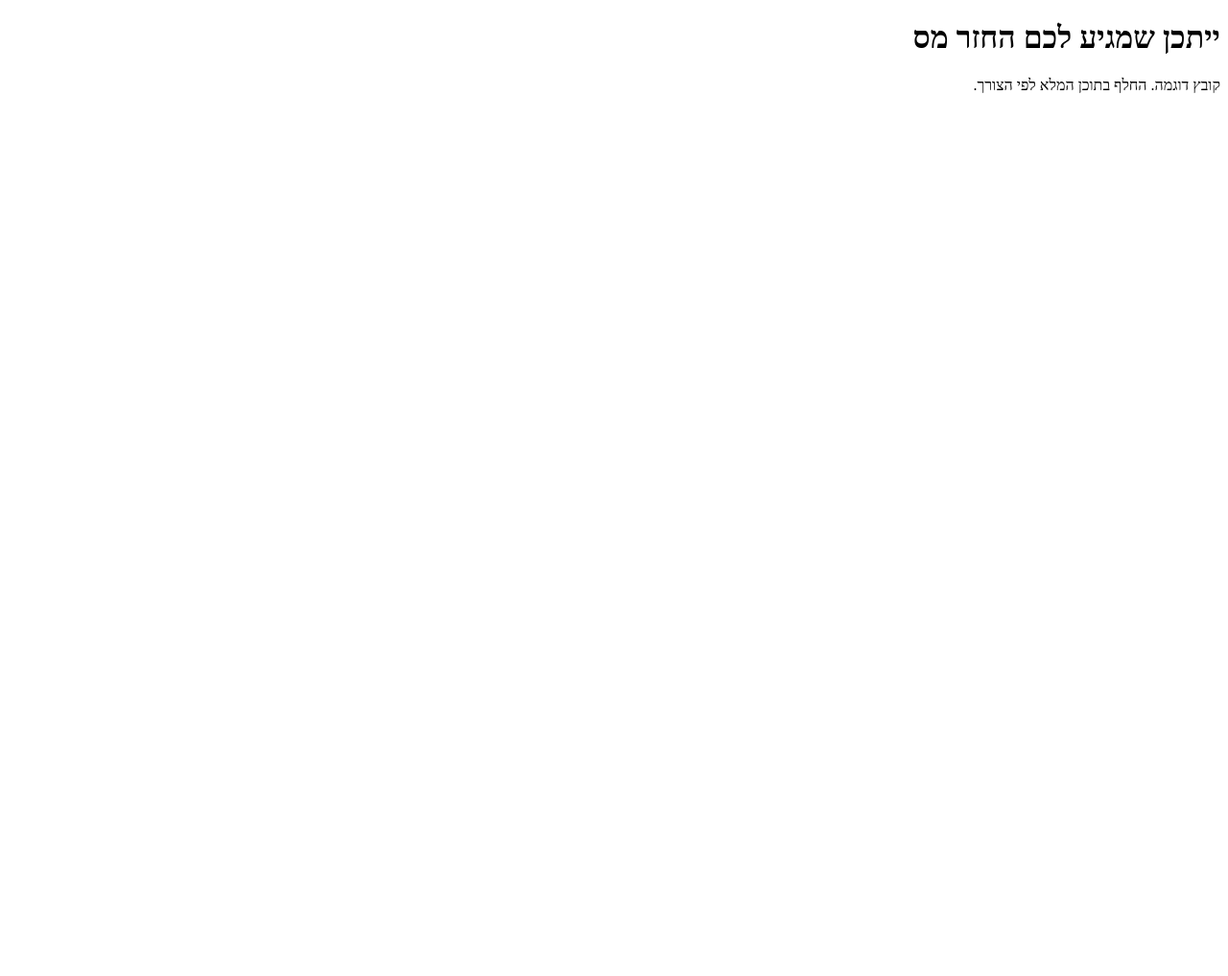
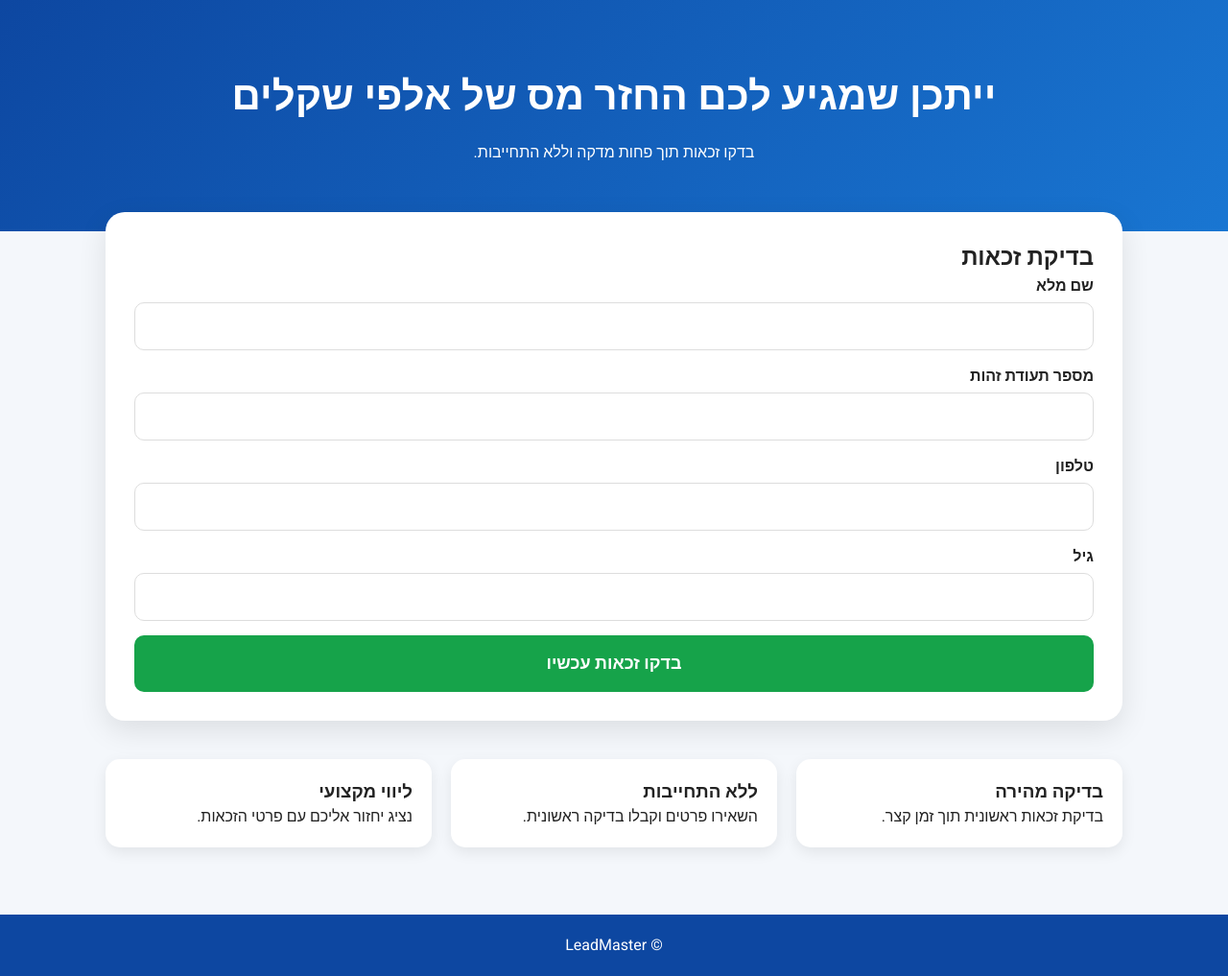
Before and after one commit to yankeisking-dev/landingpage-web, a plain HTML site: page index.html in a window 1280 px wide. Shown: the whole page at 96% size. Before the commit the page ends 800 px from the top, so only its background shows below. Drawn offline with Linux system fonts and the light colour scheme.

Commit message:
Add files via upload

```diff
--- a/index.html
+++ b/index.html
@@ -4,9 +4,48 @@
 <meta charset="UTF-8">
 <meta name="viewport" content="width=device-width, initial-scale=1.0">
 <title>בדיקת זכאות להחזר מס</title>
+<link href="https://fonts.googleapis.com/css2?family=Heebo:wght@300;400;500;700;800&display=swap" rel="stylesheet">
+<style>
+*{margin:0;padding:0;box-sizing:border-box;font-family:Heebo,sans-serif}
+body{background:#f4f7fb;color:#222}
+.hero{background:linear-gradient(135deg,#0d47a1,#1976d2);color:#fff;padding:70px 20px;text-align:center}
+.hero h1{font-size:42px;margin-bottom:15px}
+.container{max-width:1100px;margin:auto;padding:20px}
+.form-box{background:#fff;padding:30px;border-radius:20px;margin-top:-40px;box-shadow:0 10px 30px rgba(0,0,0,.1)}
+.form-group{margin-bottom:15px}
+label{display:block;font-weight:700;margin-bottom:5px}
+input{width:100%;padding:14px;border:1px solid #ddd;border-radius:10px}
+button{width:100%;padding:16px;background:#16a34a;color:#fff;border:none;border-radius:10px;font-size:18px;font-weight:700;cursor:pointer}
+.cards{display:grid;grid-template-columns:repeat(auto-fit,minmax(250px,1fr));gap:20px;margin-top:40px}
+.card{background:#fff;padding:20px;border-radius:15px;box-shadow:0 5px 15px rgba(0,0,0,.08)}
+.footer{background:#0d47a1;color:#fff;text-align:center;padding:20px;margin-top:50px}
+</style>
 </head>
 <body>
-<h1>ייתכן שמגיע לכם החזר מס</h1>
-<p>קובץ דוגמה. החלף בתוכן המלא לפי הצורך.</p>
+<section class="hero">
+<h1>ייתכן שמגיע לכם החזר מס של אלפי שקלים</h1>
+<p>בדקו זכאות תוך פחות מדקה וללא התחייבות.</p>
+</section>
+
+<div class="container">
+<div class="form-box">
+<h2>בדיקת זכאות</h2>
+<form id="leadForm">
+<div class="form-group"><label>שם מלא</label><input type="text" required></div>
+<div class="form-group"><label>מספר תעודת זהות</label><input type="text" required></div>
+<div class="form-group"><label>טלפון</label><input type="tel" required></div>
+<div class="form-group"><label>גיל</label><input type="number" required></div>
+<button type="submit">בדקו זכאות עכשיו</button>
+</form>
+</div>
+
+<div class="cards">
+<div class="card"><h3>בדיקה מהירה</h3><p>בדיקת זכאות ראשונית תוך זמן קצר.</p></div>
+<div class="card"><h3>ללא התחייבות</h3><p>השאירו פרטים וקבלו בדיקה ראשונית.</p></div>
+<div class="card"><h3>ליווי מקצועי</h3><p>נציג יחזור אליכם עם פרטי הזכאות.</p></div>
+</div>
+</div>
+
+<div class="footer">© LeadMaster</div>
 </body>
 </html>
```
